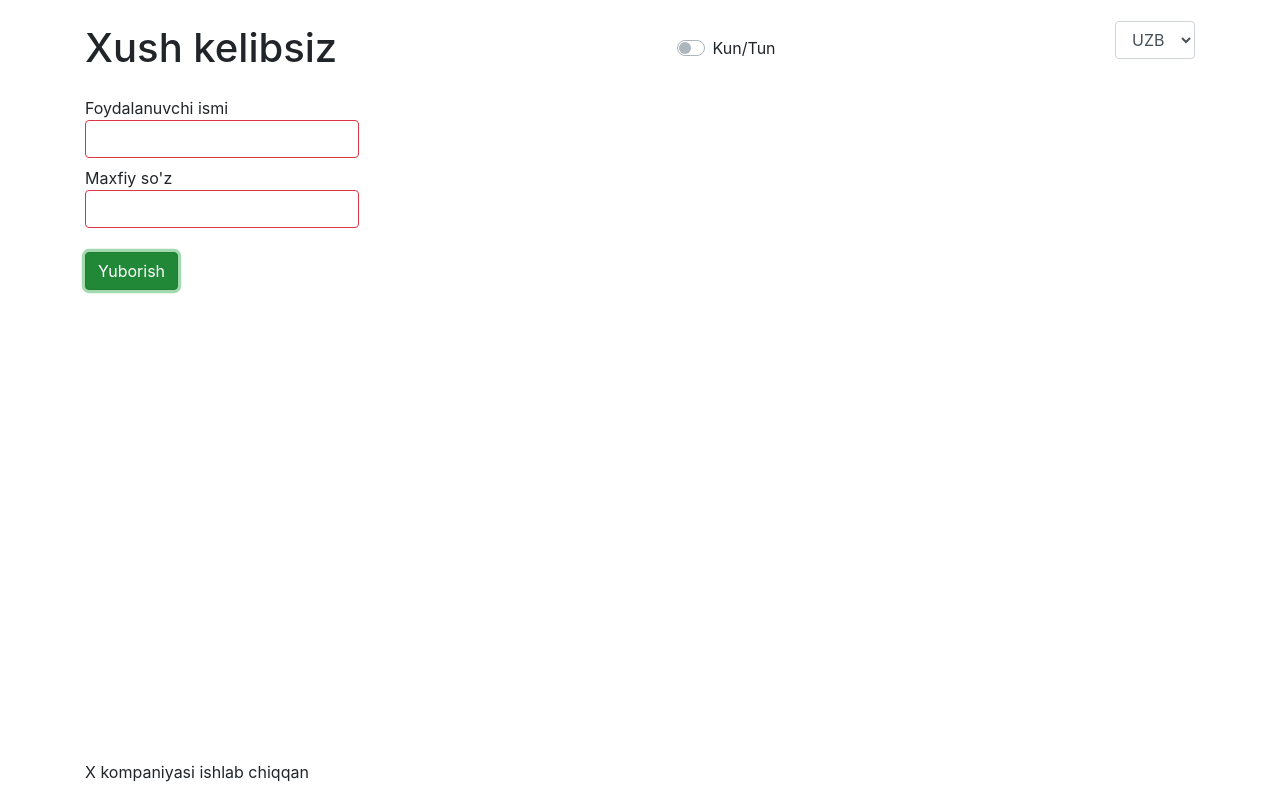
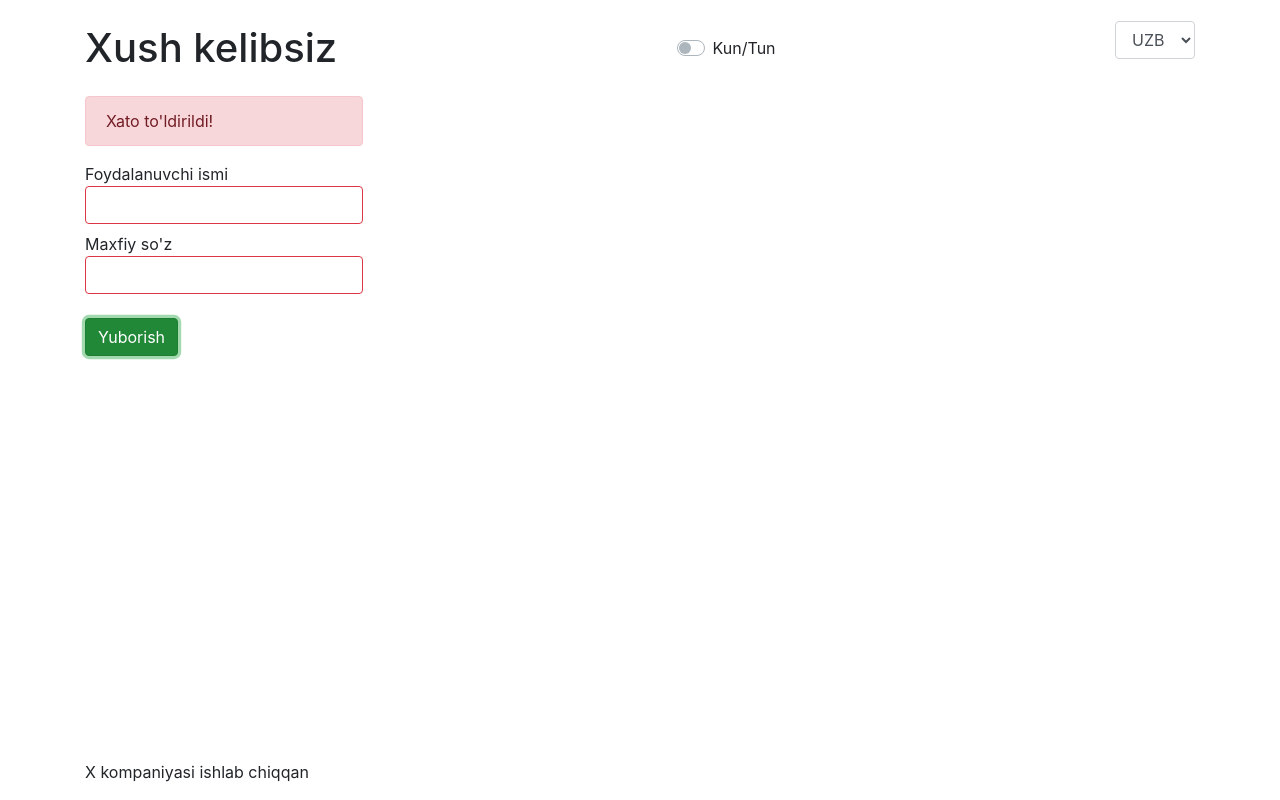
Before and after one commit to akbarjondev/login-form-react, a React (Create React App) app: page / in a window 1280 px wide. Both pictures are taken after a click on the button "Yuborish". Built offline with nearby package versions, Linux system fonts and the light colour scheme; the HTML template or start-up script is replaced by a standard one.

Commit message:
Add alert

```diff
--- a/src/App.jsx
+++ b/src/App.jsx
@@ -12,21 +12,22 @@ function App() {
   // states
   const [lang, setLang] = useState('uz');
 
+  //alert
+  let [alert, setAlert] = useState(true);
+
   // checks length of inputs
   const checkLength = () => {
     nameRef.current.classList = 'form-control';
     passRef.current.classList = 'form-control';
 
-    if (passRef.current.value.trim().length < 5) {
+    if (passRef.current.value.trim().length < 5 || nameRef.current.value.trim().length < 3) {
+      nameRef.current.classList.add('border-danger');
       passRef.current.classList.add('border-danger');
-    } else {
-      passRef.current.classList.add('border-success');
-    }
-
-    if (nameRef.current.value.trim().length < 3) {
-      nameRef.current.classList.add('border-danger');
+      setAlert(<div class="alert alert-danger" role="alert">Xato to'ldirildi!</div>);
     } else {
       nameRef.current.classList.add('border-success');
+      passRef.current.classList.add('border-success');
+      setAlert(true);
     }
   }
 
@@ -58,15 +59,16 @@ function App() {
       </header>
 
       <div className="form">
-        <div className="form-group">
-          <label>
+        <div className="form-group w-25">
+          {alert}
+          <label className='w-100'>
             {dictionary[lang].form_username}
-            <input type="text" className="form-control" ref={nameRef} />
+            <input type="text" className="form-control w-100" ref={nameRef} />
           </label>
           <br />
-          <label>
+          <label className='w-100'>
             {dictionary[lang].form_password}
-            <input type="password" className="form-control" ref={passRef} />
+            <input type="password" className="form-control w-100" ref={passRef} />
           </label>
         </div>
 
```
Also changed, not shown: 1 other file (tests, documents, lock files or other folders).
